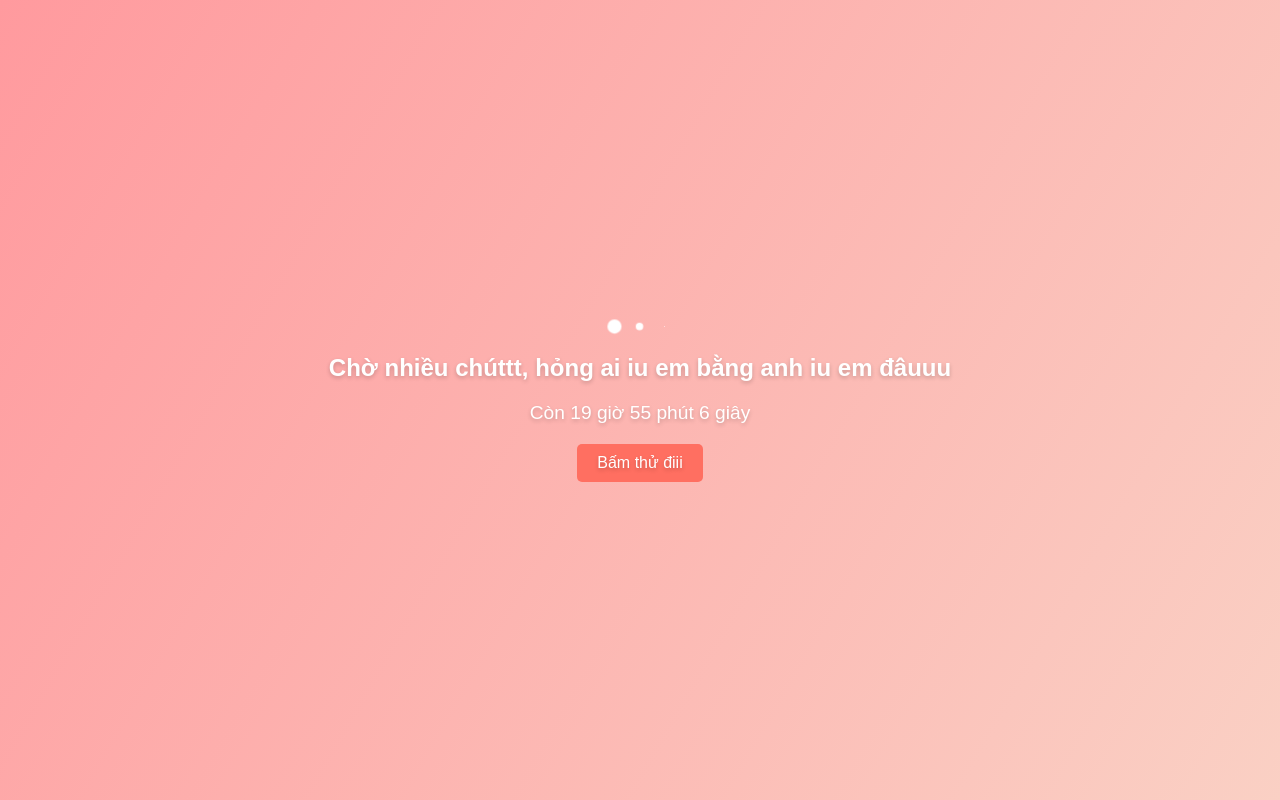
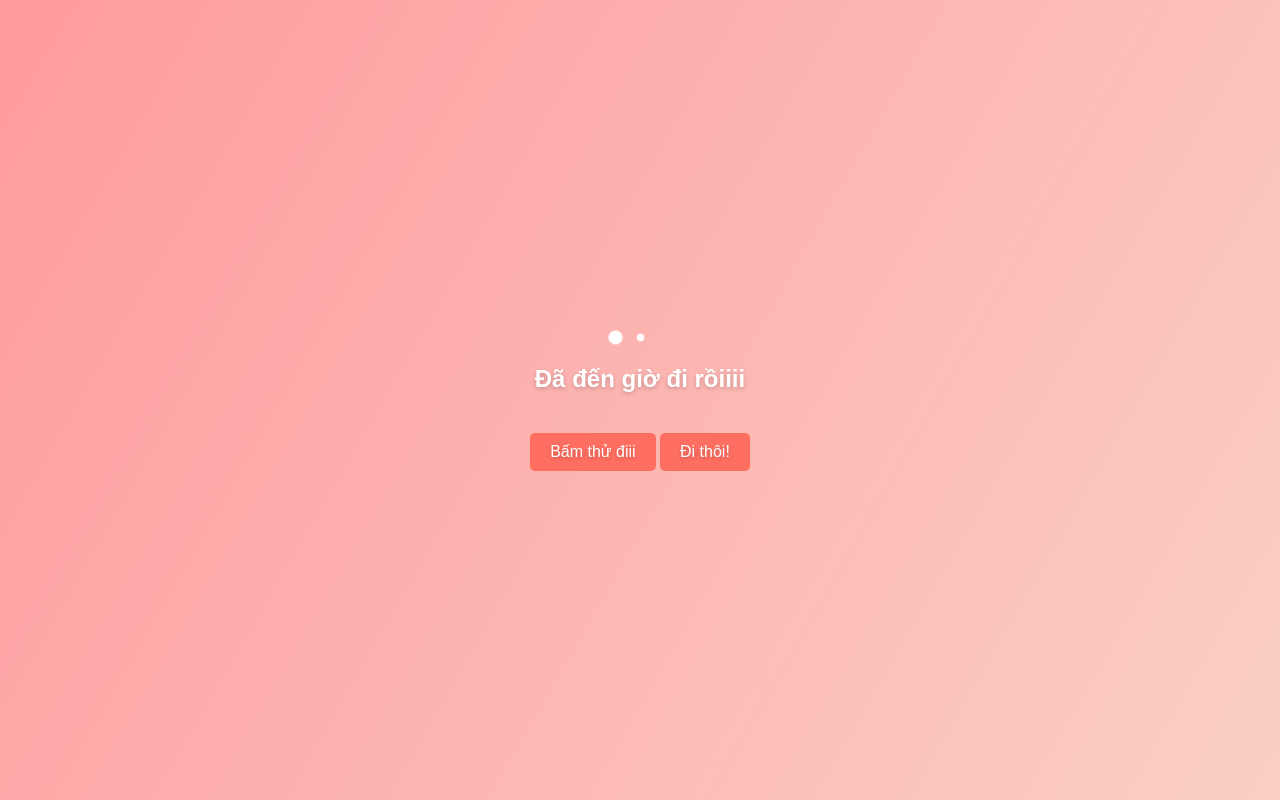
Before and after one commit to mantran138/ChoMotChut, a plain HTML site: page index.html in a window 1280 px wide. Drawn offline with Linux system fonts and the light colour scheme.

Commit message:
Add files via upload

```diff
--- a/index.html
+++ b/index.html
@@ -13,9 +13,10 @@
       <div class="dot"></div>
       <div class="dot"></div>
     </div>
-    <h1>Chờ nhiều chúttt, hỏng ai iu em bằng anh iu em đâuuuChờ nhiều chút, mọi thứ vẫn chưa chín mùi</h1>
+    <h1 id="message">Chờ nhiều chúttt, hỏng ai iu em bằng anh iu em đâuuu</h1>
     <div id="countdown" class="countdown"></div>
     <button id="play-music" class="music-button">Bấm thử điii</button>
+    <button id="go-button" class="music-button hidden">Đi thôi!</button>
   </div>
 
   <!-- Nhạc nền -->
--- a/script.js
+++ b/script.js
@@ -1,47 +1,45 @@
-// Tính toán thời gian đến 10:30 PM hôm nay
+// Tính toán thời gian đến 1 tháng 12 năm 2024, 22:30
 function calculateTimeUntilTarget() {
     const now = new Date();
-    const targetTime = new Date();
-    targetTime.setHours(22, 30, 0, 0); // 10:30 PM
+    const targetTime = new Date(2024, 11, 1, 21, 16, 0); // Tháng 11 là tháng 12 trong JS (0-based)
 
-    // Nếu đã qua 10:30 PM, chuyển sang ngày hôm sau
-    if (now > targetTime) {
-      targetTime.setDate(targetTime.getDate() + 1);
+    return targetTime - now;
   }
 
-    return targetTime - now;
+  // Hiển thị thông báo khi hết thời gian
+  function showEndMessage() {
+    const countdownElement = document.getElementById("countdown");
+    const messageElement = document.getElementById("message");
+    const goButton = document.getElementById("go-button");
+
+    countdownElement.textContent = ""; // Xóa bộ đếm thời gian
+    messageElement.textContent = "Đã đến giờ đi rồiiii";
+    goButton.classList.remove("hidden"); // Hiện nút "đi thôi"
   }
 
   // Cập nhật bộ đếm thời gian và nội dung thông báo
   function startCountdown() {
     const countdownElement = document.getElementById("countdown");
-    const messageElement = document.querySelector("h1");
+    const timeLeft = calculateTimeUntilTarget();
 
-    function updateCountdown() {
+    if (timeLeft <= 0) {
+      showEndMessage(); // Hiển thị thông báo ngay nếu đã hết giờ
+    } else {
+      const interval = setInterval(() => {
         const timeLeft = calculateTimeUntilTarget();
-      const minutesLeft = Math.floor(timeLeft / (1000 * 60));
 
         if (timeLeft <= 0) {
           clearInterval(interval);
-        window.location.href = "hint.html"; // Đường dẫn sang trang khác
+          showEndMessage(); // Hiển thị thông báo khi hết giờ
         } else {
           const hours = Math.floor(timeLeft / (1000 * 60 * 60));
           const minutes = Math.floor((timeLeft % (1000 * 60 * 60)) / (1000 * 60));
           const seconds = Math.floor((timeLeft % (1000 * 60)) / 1000);
 
           countdownElement.textContent = `Còn ${hours} giờ ${minutes} phút ${seconds} giây`;
-
-        // Thay đổi thông báo khi thời gian còn lại <= 30 phút
-        if (minutesLeft <= 30) {
-          messageElement.textContent = "Em bé chờ một chút nữa nhé, rồi em sẽ thấy thuiii";
-        } else {
-          messageElement.textContent = "Chờ nhiều chúttt, hỏng ai iu em bằng anh iu em đâuuu";
         }
+      }, 1000);
     }
-    }
-
-    updateCountdown(); // Gọi lần đầu tiên ngay lập tức
-    const interval = setInterval(updateCountdown, 1000);
   }
 
   // Bắt đầu đếm ngược
@@ -59,3 +57,9 @@ function calculateTimeUntilTarget() {
       console.log("Lỗi phát nhạc:", error);
     });
   });
+
+  // Điều hướng khi nhấn nút "đi thôi"
+  const goButton = document.getElementById("go-button");
+  goButton.addEventListener("click", () => {
+    window.location.href = "https://mantran138.github.io/OurFirstAnni/";
+  });
--- a/styles.css
+++ b/styles.css
@@ -90,3 +90,24 @@ body {
   .music-button:hover {
     background-color: #ff4a3d;
   }
+
+  .go-button {
+    margin-top: 20px;
+    padding: 10px 20px;
+    font-size: 1.2rem;
+    color: #fff;
+    background-color: #28a745;
+    border: none;
+    border-radius: 5px;
+    cursor: pointer;
+    text-shadow: 0 2px 4px rgba(0, 0, 0, 0.2);
+    transition: background-color 0.3s ease;
+  }
+
+  .go-button:hover {
+    background-color: #218838;
+  }
+
+  .hidden {
+    display: none;
+  }
```
Lines whose indentation alone changed are shown as unchanged.
